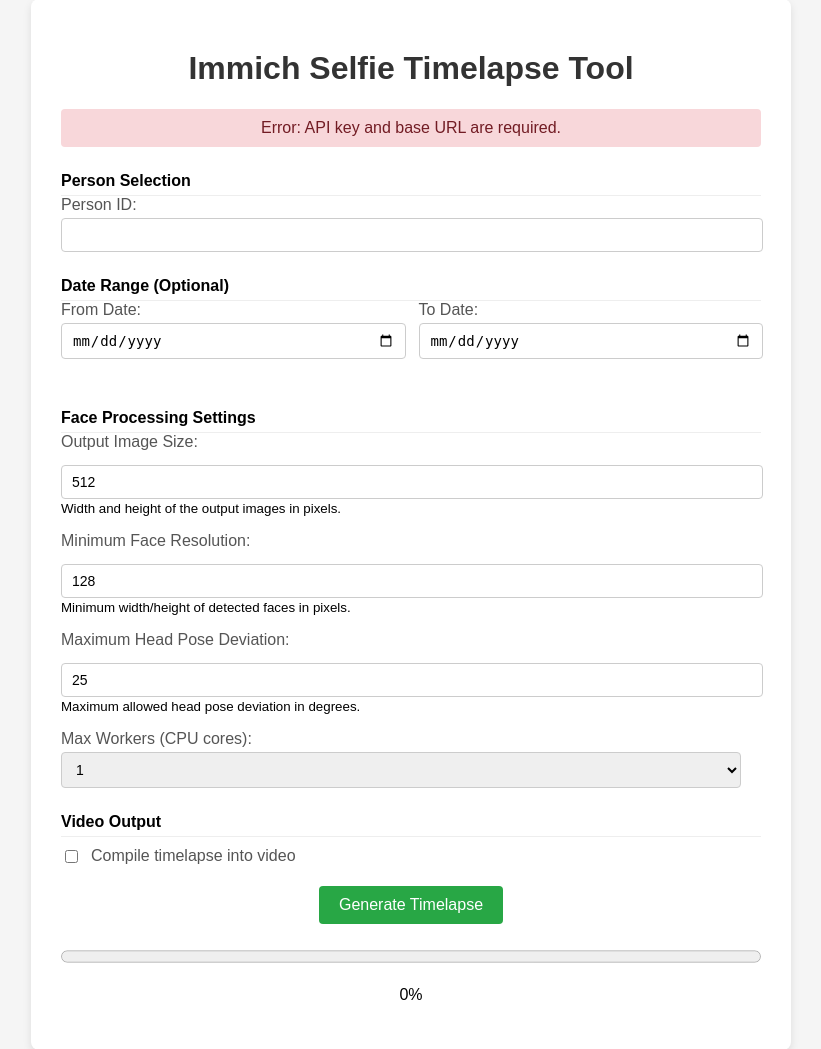
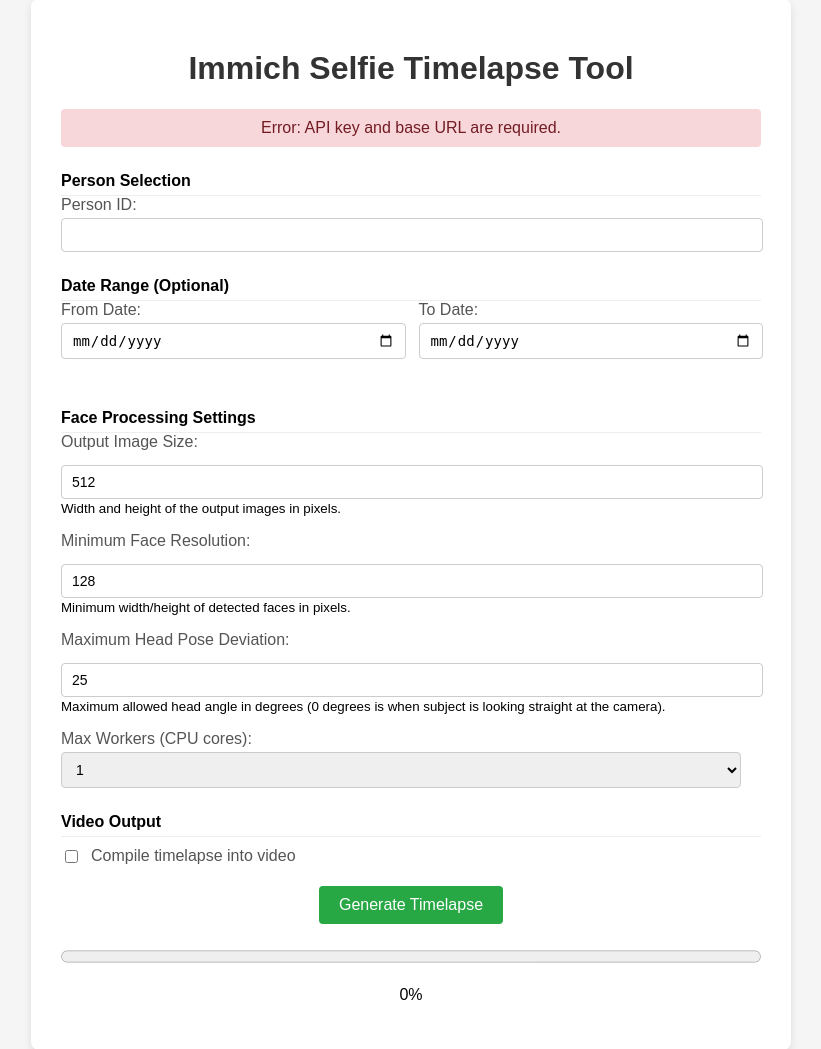
Before and after one commit to YarosMallorca/immich-automated-selfie-timelapse, a Flask app: page / in a window 1280 px wide. Shown: the part 51-1100 px from the top of the page, without its empty margins (229-1050 px from the left). Run offline with Flask 3, Linux system fonts and the light colour scheme.

Commit message:
Better pose threshold description

```diff
--- a/templates/index.html
+++ b/templates/index.html
@@ -200,7 +200,7 @@
             <div class="form-group">
                 <label for="pose_threshold">Maximum Head Pose Deviation:</label>
                 <input type="number" step="0.1" name="pose_threshold" value="{{ request.form.pose_threshold or 25 }}">
-                <small class="form-text text-muted">Maximum allowed head pose deviation in degrees.</small>
+                <small class="form-text text-muted">Maximum allowed head angle in degrees (0 degrees is when subject is looking straight at the camera).</small>
             </div>
             <div class="form-group">
                 <label>
```
